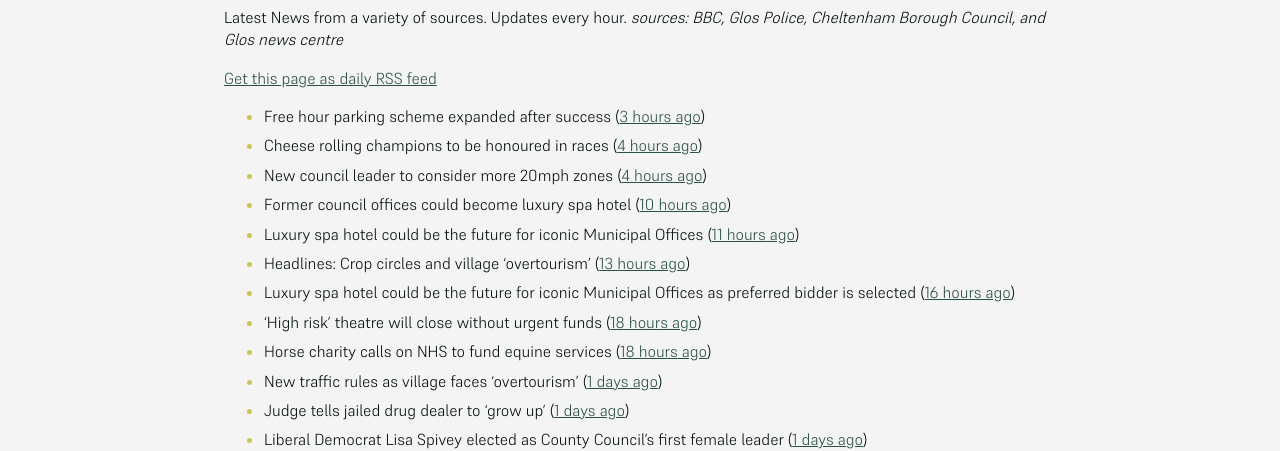
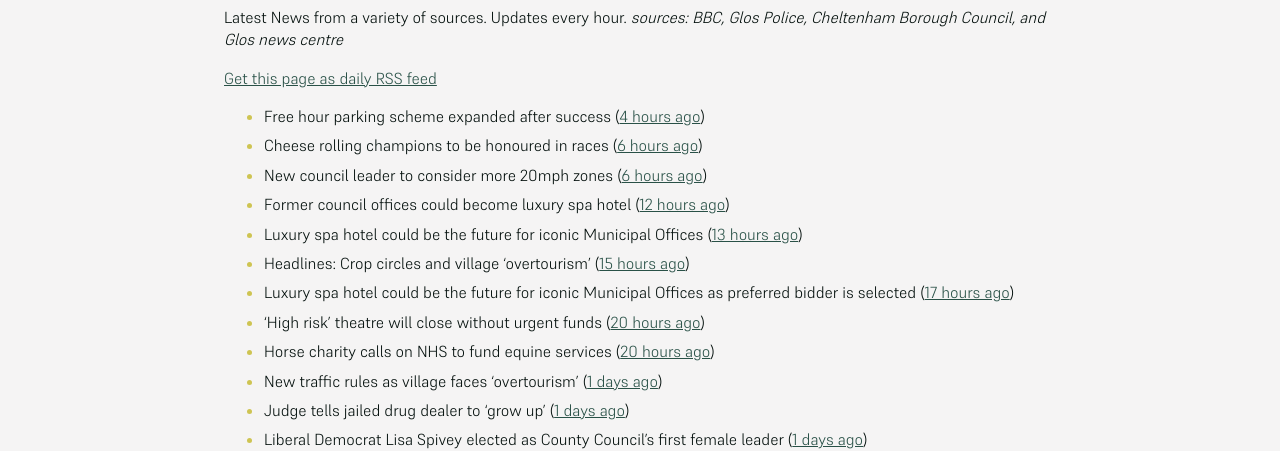
Before and after one commit to mat-0/cheltenham-open-data, a Jekyll site: the page built from _pages/news.md, in a window 1280 px wide. Shown: the part 267-718 px from the top of the page. Built offline with Jekyll 4.4.1, drawn with Linux system fonts in a browser that asks for light colours.

Commit message:
Updated 2025-05-23 01:24:24

```diff
--- a/_pages/news.md
+++ b/_pages/news.md
@@ -12,15 +12,15 @@ _sources: BBC, Glos Police, Cheltenham Borough Council, and Glos news centre_
 [Get this page as daily RSS feed](/daily.rss)
 
 <!-- news_marker starts -->
-- Free hour parking scheme expanded after success ([3 hours ago](https://www.bbc.com/news/articles/cd0l2kr32zeo))
-- Cheese rolling champions to be honoured in races ([4 hours ago](https://www.bbc.com/news/articles/cy8nkklvm9mo))
-- New council leader to consider more 20mph zones ([4 hours ago](https://www.bbc.com/news/articles/c1kvvdv71m4o))
-- Former council offices could become luxury spa hotel ([10 hours ago](https://www.bbc.com/news/articles/c4g6e60kdy1o))
-- Luxury spa hotel could be the future for iconic Municipal Offices ([11 hours ago](https://gloucesternewscentre.co.uk/luxury-spa-hotel-could-be-the-future-for-iconic-municipal-offices/))
-- Headlines: Crop circles and village 'overtourism' ([13 hours ago](https://www.bbc.com/news/articles/ckgrj59nqg5o))
-- Luxury spa hotel could be the future for iconic Municipal Offices as preferred bidder is selected ([16 hours ago](https://www.cheltenham.gov.uk/news/article/3014/luxury_spa_hotel_could_be_the_future_for_iconic_municipal_offices_as_preferred_bidder_is_selected))
-- 'High risk' theatre will close without urgent funds ([18 hours ago](https://www.bbc.com/news/articles/cvgqqypywe1o))
-- Horse charity calls on NHS to fund equine services ([18 hours ago](https://www.bbc.com/news/articles/cy8d927xllzo))
+- Free hour parking scheme expanded after success ([4 hours ago](https://www.bbc.com/news/articles/cd0l2kr32zeo))
+- Cheese rolling champions to be honoured in races ([6 hours ago](https://www.bbc.com/news/articles/cy8nkklvm9mo))
+- New council leader to consider more 20mph zones ([6 hours ago](https://www.bbc.com/news/articles/c1kvvdv71m4o))
+- Former council offices could become luxury spa hotel ([12 hours ago](https://www.bbc.com/news/articles/c4g6e60kdy1o))
+- Luxury spa hotel could be the future for iconic Municipal Offices ([13 hours ago](https://gloucesternewscentre.co.uk/luxury-spa-hotel-could-be-the-future-for-iconic-municipal-offices/))
+- Headlines: Crop circles and village 'overtourism' ([15 hours ago](https://www.bbc.com/news/articles/ckgrj59nqg5o))
+- Luxury spa hotel could be the future for iconic Municipal Offices as preferred bidder is selected ([17 hours ago](https://www.cheltenham.gov.uk/news/article/3014/luxury_spa_hotel_could_be_the_future_for_iconic_municipal_offices_as_preferred_bidder_is_selected))
+- 'High risk' theatre will close without urgent funds ([20 hours ago](https://www.bbc.com/news/articles/cvgqqypywe1o))
+- Horse charity calls on NHS to fund equine services ([20 hours ago](https://www.bbc.com/news/articles/cy8d927xllzo))
 - New traffic rules as village faces 'overtourism' ([1 days ago](https://www.bbc.com/news/articles/cvg99j1y39ro))
 - Judge tells jailed drug dealer to 'grow up' ([1 days ago](https://www.bbc.com/news/articles/cp3qqky8gnwo))
 - Liberal Democrat Lisa Spivey elected as County Council’s first female leader ([1 days ago](https://gloucesternewscentre.co.uk/liberal-democrat-lisa-spivey-elected-as-county-councils-first-female-leader/))
```
Also changed, not shown: _data/flood.json (+5 -27 lines), _pages/terrorism.md (+1 -1 lines), index.md (+5 -5 lines).
